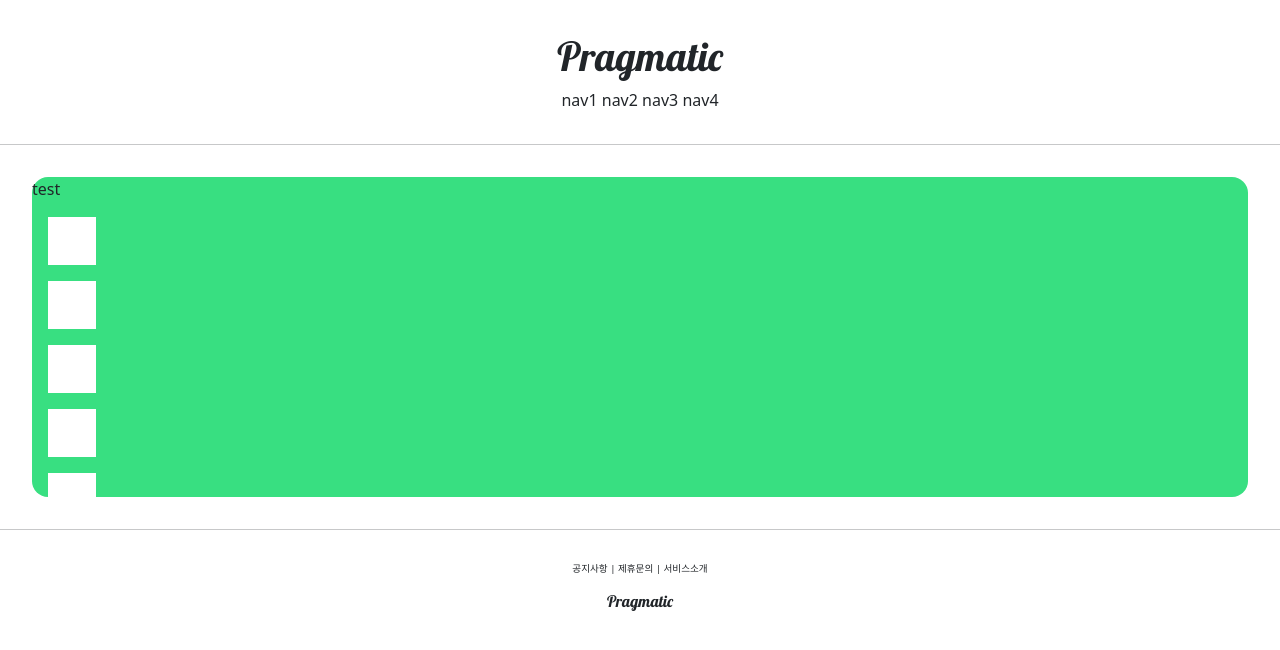
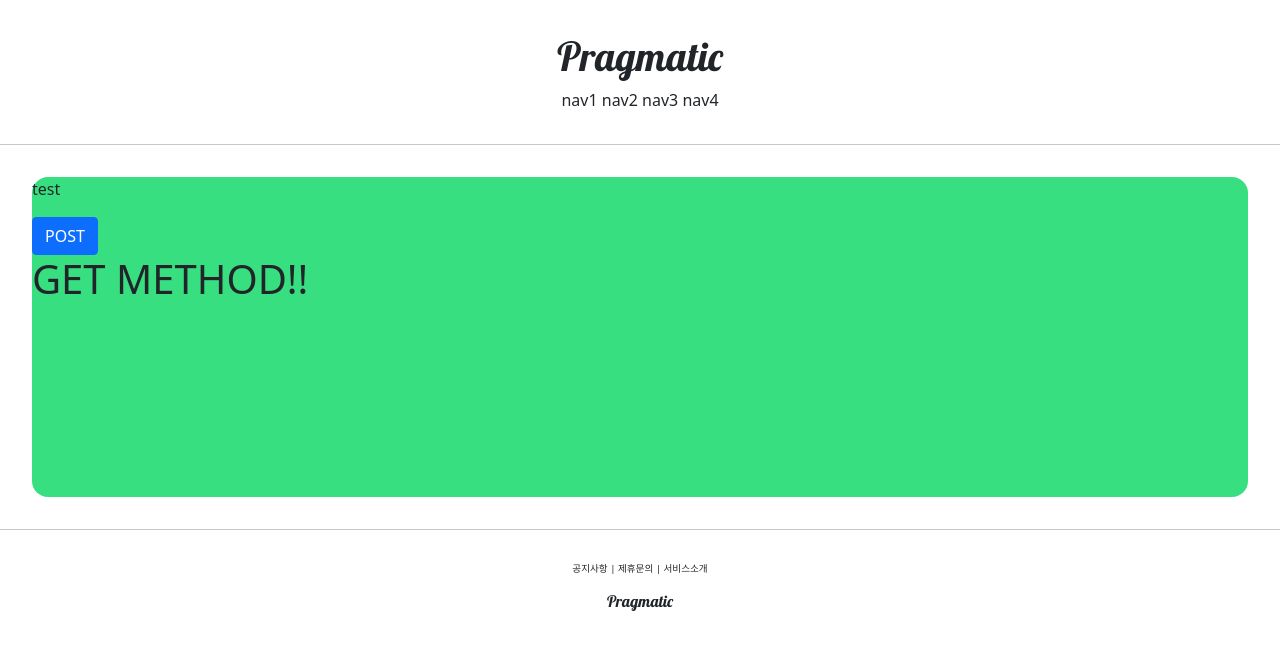
Before and after one commit to kimhyunsoon/django_practice, a Django app: page /account/hello_world/ in a window 1280 px wide. Shown: the top 650 px of the page. Run offline with Django 3.2, Linux system fonts and the light colour scheme.

Commit message:
get, post 통신

```diff
--- a/pragmatic/accountapp/templates/accountapp/hello_world.html
+++ b/pragmatic/accountapp/templates/accountapp/hello_world.html
@@ -11,17 +11,13 @@
     </style>
     <div style="height: 20rem; background-color: #38df81; border-radius: 1rem; margin:2rem;">
         <p>test</p>
+        <form action="/account/hello_world/" method="post">
+            {% csrf_token %}
+            <input type="submit" class="btn btn-primary" value="POST">
+        </form>
 
+        <h1>{{ text }}</h1>
 
-        <div class="testing"></div>
-
-        <div class="testing"></div>
-
-        <div class="testing"></div>
-
-        <div class="testing"></div>
-
-        <div class="testing"></div>
 
     </div>
 {% endblock %}
--- a/pragmatic/accountapp/views.py
+++ b/pragmatic/accountapp/views.py
@@ -3,4 +3,7 @@ from django.http import HttpResponse
 
 # Create your views here.
 def hello_world(request):
-    return render(request, 'accountapp/hello_world.html')
+    if request.method == "POST":
+        return render(request, 'accountapp/hello_world.html', context={'text':'POST METHOD!!'})
+    else:
+        return render(request, 'accountapp/hello_world.html', context={'text':'GET METHOD!!'})
```
